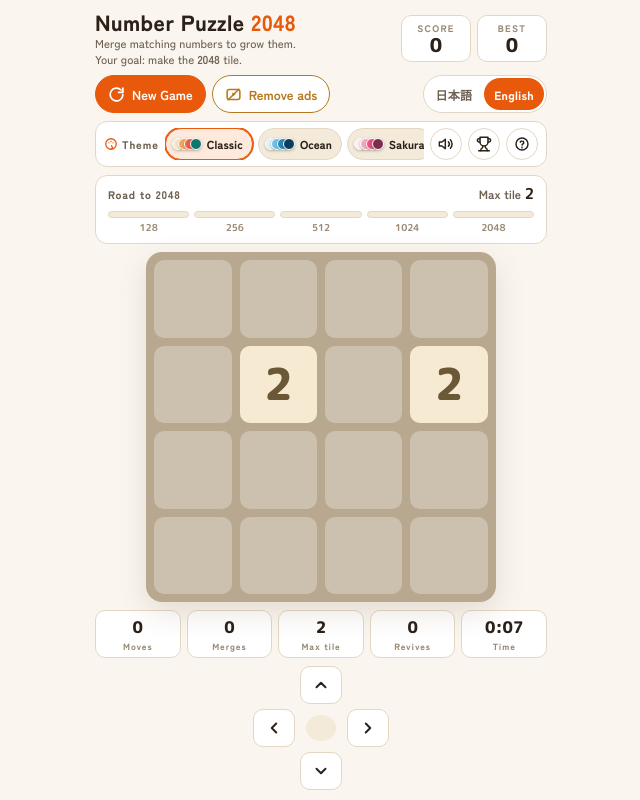
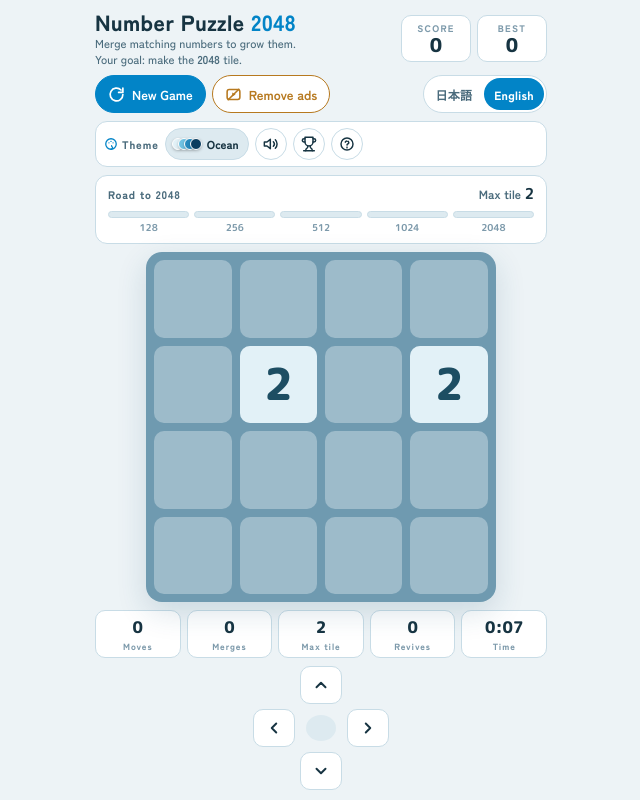
Before and after one commit to ryo6631/2048-number-puzzle-app, a website: page www/index.html in a window 1280 px wide. Both pictures are taken after a click on the button "Classic". Shown: the whole page, without its empty margins (319-959 px from the left). Drawn offline with Linux system fonts and the light colour scheme.

Commit message:
Add files via upload

```diff
--- a/www/index.html
+++ b/www/index.html
@@ -550,13 +550,10 @@
       <svg viewBox="0 0 24 24" fill="none" stroke="currentColor" stroke-width="2.2" stroke-linecap="round" stroke-linejoin="round" aria-hidden="true"><circle cx="12" cy="12" r="9"/><circle cx="8.5" cy="10" r="1.15" fill="currentColor" stroke="none"/><circle cx="12" cy="7.5" r="1.15" fill="currentColor" stroke="none"/><circle cx="15.5" cy="10" r="1.15" fill="currentColor" stroke="none"/><path d="M12 21a2.6 2.6 0 0 0 2.6-2.6c0-.8-.4-1.4-.9-1.9-.5-.6-.7-1-.7-1.7"/></svg>
       <span id="themeLabelText">テーマ</span>
     </span>
-    <div class="theme-options" role="group" id="themeOptions" aria-label="テーマ">
-      <button type="button" class="theme-btn" data-theme-btn="classic" aria-pressed="true"><span class="swatches" aria-hidden="true"><i style="background:#f6ead2"></i><i style="background:#f5a65b"></i><i style="background:#e8634a"></i><i style="background:#0f766e"></i></span><span data-theme-name="classic">クラシック</span></button>
-      <button type="button" class="theme-btn" data-theme-btn="ocean" aria-pressed="false"><span class="swatches" aria-hidden="true"><i style="background:#e2f1f7"></i><i style="background:#6fc2e3"></i><i style="background:#2589bd"></i><i style="background:#0b3d5f"></i></span><span data-theme-name="ocean">オーシャン</span></button>
-      <button type="button" class="theme-btn" data-theme-btn="sakura" aria-pressed="false"><span class="swatches" aria-hidden="true"><i style="background:#fdeef1"></i><i style="background:#f9a8bc"></i><i style="background:#e7547e"></i><i style="background:#7c2d4e"></i></span><span data-theme-name="sakura">さくら</span></button>
-      <button type="button" class="theme-btn" data-theme-btn="forest" aria-pressed="false"><span class="swatches" aria-hidden="true"><i style="background:#e9efdb"></i><i style="background:#a9c686"></i><i style="background:#639e46"></i><i style="background:#1b4332"></i></span><span data-theme-name="forest">フォレスト</span></button>
-      <button type="button" class="theme-btn" data-theme-btn="neon" aria-pressed="false"><span class="swatches" aria-hidden="true"><i style="background:#0891b2"></i><i style="background:#7c3aed"></i><i style="background:#db2777"></i><i style="background:#e879f9"></i></span><span data-theme-name="neon">ネオン</span></button>
-    </div>
+    <button type="button" class="theme-btn" id="themeCycleBtn" aria-label="テーマ">
+      <span class="swatches" aria-hidden="true" id="themeCycleSwatches"><i style="background:#f6ead2"></i><i style="background:#f5a65b"></i><i style="background:#e8634a"></i><i style="background:#0f766e"></i></span>
+      <span data-theme-name="classic" id="themeCycleName">クラシック</span>
+    </button>
     <button class="btn icon-btn" id="soundBtn" type="button" aria-pressed="true" aria-label="音あり">
       <svg id="soundOnIcon" viewBox="0 0 24 24" fill="none" stroke="currentColor" stroke-width="2.2" stroke-linecap="round" stroke-linejoin="round" aria-hidden="true"><path d="M11 5 6 9H2v6h4l5 4z"/><path d="M15.5 8.5a5 5 0 0 1 0 7"/><path d="M18.5 5.5a9.4 9.4 0 0 1 0 13"/></svg>
       <svg id="soundOffIcon" viewBox="0 0 24 24" fill="none" stroke="currentColor" stroke-width="2.2" stroke-linecap="round" stroke-linejoin="round" aria-hidden="true" style="display:none"><path d="M11 5 6 9H2v6h4l5 4z"/><line x1="23" y1="9" x2="17" y2="15"/><line x1="17" y1="9" x2="23" y2="15"/></svg>
@@ -968,7 +965,7 @@
     document.getElementById('subtitle').innerHTML = d.subtitle;
     document.getElementById('newGameLabel').textContent = d.newGame;
     document.getElementById('themeLabelText').textContent = d.themeLabel;
-    document.getElementById('themeOptions').setAttribute('aria-label', d.themeAria);
+    document.getElementById('themeCycleBtn').setAttribute('aria-label', d.themeAria);
     document.querySelectorAll('[data-theme-name]').forEach(function(el){
       var k = el.getAttribute('data-theme-name');
       var key = 'theme' + k.charAt(0).toUpperCase() + k.slice(1);
@@ -1700,25 +1697,38 @@
     if(soundOn) sndMove();
   });
 
-  /* ---------- theme switch ---------- */
+  /* ---------- theme switch（タップで順番に切り替え） ---------- */
+  var THEME_ORDER = ['classic', 'ocean', 'sakura', 'forest', 'neon'];
+  var THEME_SWATCHES = {
+    classic: ['#f6ead2', '#f5a65b', '#e8634a', '#0f766e'],
+    ocean: ['#e2f1f7', '#6fc2e3', '#2589bd', '#0b3d5f'],
+    sakura: ['#fdeef1', '#f9a8bc', '#e7547e', '#7c2d4e'],
+    forest: ['#e9efdb', '#a9c686', '#639e46', '#1b4332'],
+    neon: ['#0891b2', '#7c3aed', '#db2777', '#e879f9']
+  };
   function setTheme(next){
     if(!THEME_SEG_COLORS[next]) next = 'classic';
     theme = next;
     document.documentElement.setAttribute('data-theme', next);
     // Neon is a dark skin: tell the browser so form controls / scrollbars match
     document.documentElement.style.colorScheme = next === 'neon' ? 'dark' : '';
-    document.querySelectorAll('[data-theme-btn]').forEach(function(b){
-      b.setAttribute('aria-pressed', String(b.getAttribute('data-theme-btn') === next));
-    });
+    var nameEl = document.getElementById('themeCycleName');
+    if(nameEl){
+      nameEl.setAttribute('data-theme-name', next);
+      var key = 'theme' + next.charAt(0).toUpperCase() + next.slice(1);
+      if(t()[key]) nameEl.textContent = t()[key];
+    }
+    var sw = document.getElementById('themeCycleSwatches');
+    if(sw && THEME_SWATCHES[next]){
+      var dots = sw.querySelectorAll('i');
+      THEME_SWATCHES[next].forEach(function(color, i){ if(dots[i]) dots[i].style.background = color; });
+    }
     if(grid) renderProgress();
   }
-  document.querySelectorAll('[data-theme-btn]').forEach(function(b){
-    b.addEventListener('click', function(){
-      var next = b.getAttribute('data-theme-btn');
-      if(next === theme) return;
-      setTheme(next);
-      sndMove();
-    });
+  document.getElementById('themeCycleBtn').addEventListener('click', function(){
+    var idx = THEME_ORDER.indexOf(theme);
+    setTheme(THEME_ORDER[(idx + 1) % THEME_ORDER.length]);
+    sndMove();
   });
 
   /* ---------- language switch ---------- */
```
